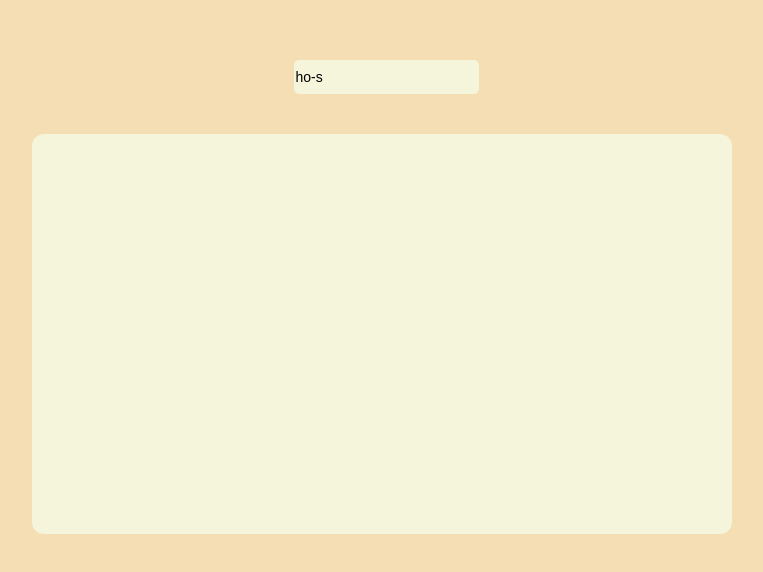
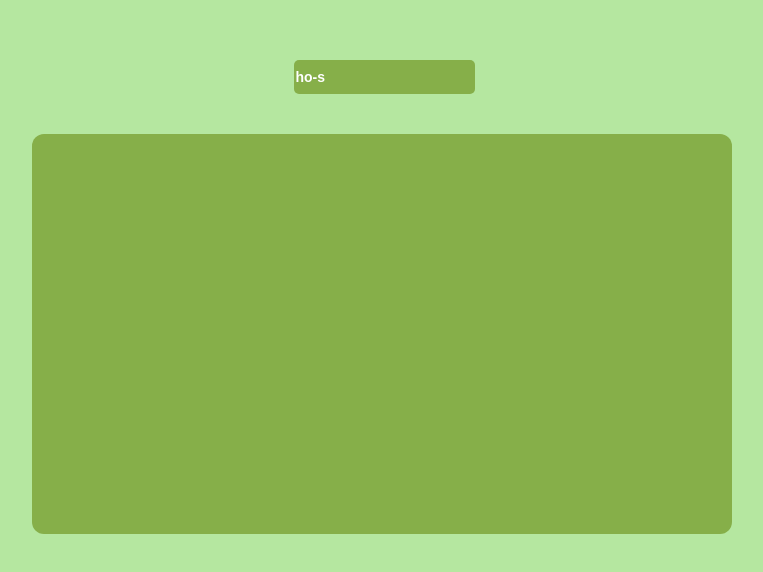
Before and after one commit to Ho-s/Vanilla-JS-Projects, a plain HTML site: page index.html in a window 1280 px wide. Shown: the part 140-712 px from the top of the page, without its empty margins (258-1021 px from the left). Drawn offline with Linux system fonts and the light colour scheme.

Commit message:
20201111

```diff
--- a/style.css
+++ b/style.css
@@ -1,5 +1,5 @@
 body{
-    background-color: wheat;
+    background-color: #b5e7a0
 }
 
 #form{
@@ -8,11 +8,14 @@ body{
 }
 
 #form input{
-    background-color: beige;
+    background-color: #86af49;
     border: none;
     border-radius: 5px;
     height: 32px;
     font-size: 14px;
+    color: white;
+    font-weight: 600;
+    width: 177px;
 }
 
 form input:focus{
@@ -23,7 +26,7 @@ form input:focus{
     width: 700px;
     height: 400px;
     margin:40px auto;
-    background-color: beige;
+    background-color:#86af49;
     border-radius: 12px;
     position: relative;
 }
@@ -53,7 +56,7 @@ form input:focus{
 
 #right div, #reposList{
     width: 469px;
-    color: rgb(127, 212, 119);
+    color: white;
     overflow-y:auto;
 }
 
@@ -95,14 +98,14 @@ form input:focus{
 
 #reposList li{
     display: inline-block;
-    background-color: rgb(241, 206, 48);
+    background-color: white;
     border-radius: 14px;
     margin: 4px
 }
 
 #reposList a{
     text-decoration: none;
-    color:rgb(46, 27, 218);
+    color:black;
     padding:0 4px;
     font-weight: 500;
 }
@@ -110,5 +113,5 @@ form input:focus{
 #address{
     margin-left:100px;
     text-decoration: none;
-    color: rgb(127, 212, 119);
+    color: white;
 }
```
Also changed, not shown: readmeImages/1.PNG (added), 1 other file.
